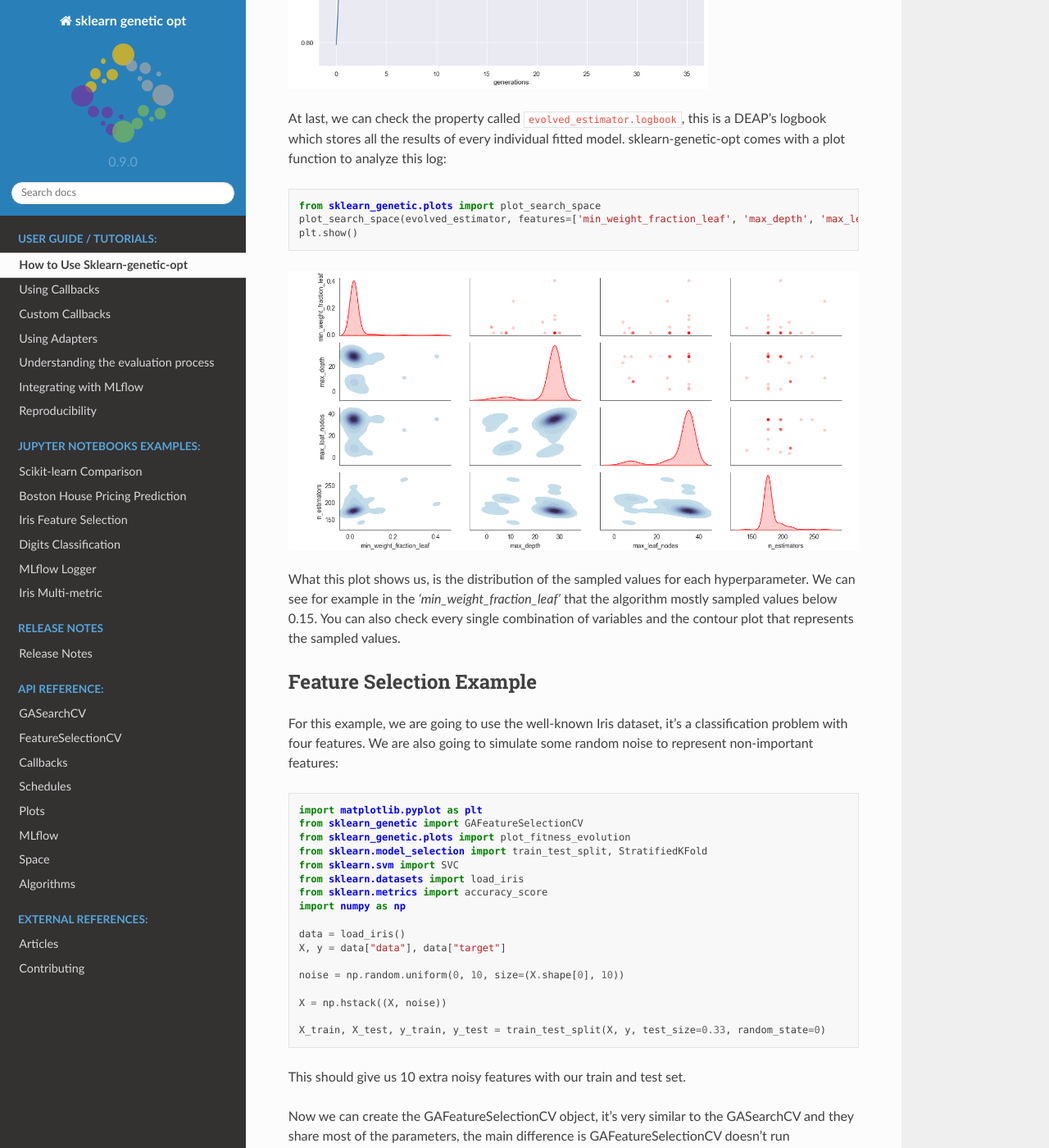
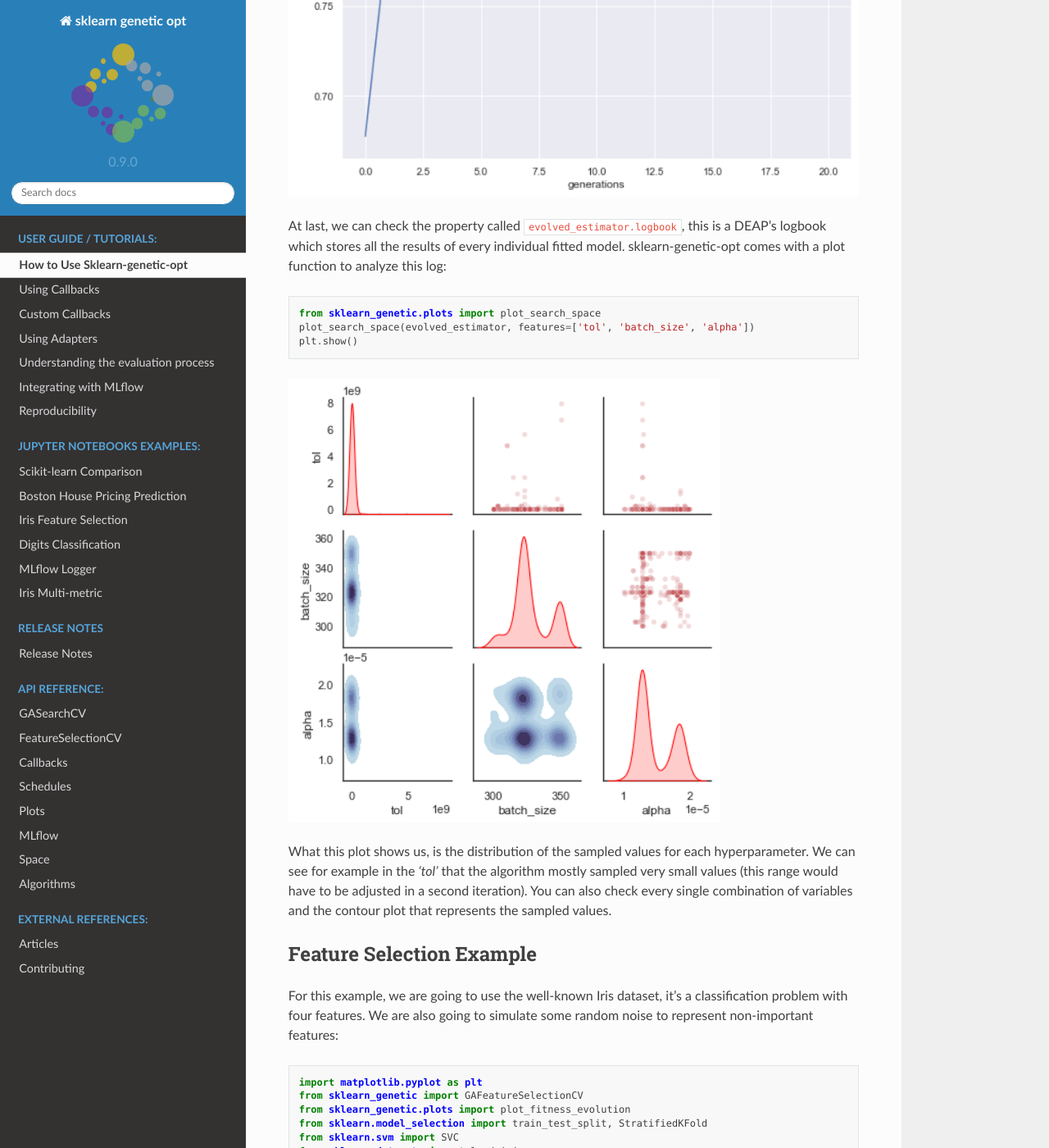
Before and after one commit to rodrigo-arenas/Sklearn-genetic-opt, a Sphinx documentation site: the page built from docs/tutorials/basic_usage.rst, in a window 1280 px wide and 1400 px high, scrolled down 4501 px. Shown: the whole window at 82% size. Built offline with Sphinx 7.4.7 and the Read the Docs theme 2.0.0, drawn with Linux system fonts in a browser that asks for light colours; some of the changed text lies outside the part shown.

Commit message:
switch a sample that is a better advertising
this example gives reproducable a steady increase in max_fitness
(the in my opinion interesting value). Unfortunately it depends on
a weird 'tol' range (much too high). When a better range is used,
this example is no better than before. I tried to hint the user to
this fact inside the documentation.

```diff
--- a/docs/tutorials/basic_usage.rst
+++ b/docs/tutorials/basic_usage.rst
@@ -72,11 +72,13 @@ We must do this with all the hyperparameters we want to tune, like this:
 
 .. code:: python3
 
-    param_grid = {'min_weight_fraction_leaf': Continuous(0.01, 0.5, distribution='log-uniform'),
-                  'bootstrap': Categorical([True, False]),
-                  'max_depth': Integer(2, 30),
-                  'max_leaf_nodes': Integer(2, 35),
-                  'n_estimators': Integer(100, 300)}
+    # this library even performs well on weird ranges
+    # adjust this to better ranges for better results
+    param_grid = {'tol': Continuous(1e-2, 1e10, distribution='log-uniform'),
+                  'alpha': Continuous(1e-5, 2e-5),
+                  'activation': Categorical(['logistic', 'tanh']),
+                  'batch_size': Integer(300, 350)
+                 }
 
 Notice that in the case of *'boostrap'*, as it is a categorical variable, we do must define all its possible values.
 As well, in the 'min_weight_fraction_leaf', we used an additional parameter named distribution,
@@ -99,7 +101,9 @@ It has several options that we can use, for this first example, we'll keep it ve
                                   scoring='accuracy',
                                   param_grid=param_grid,
                                   n_jobs=-1,
-                                  verbose=True)
+                                  verbose=True,
+                                  population_size=10,
+                                  generations=20)
 
 So now the setup is ready, note that are other parameters that can be specified in GASearchCV,
 the ones we used, are equivalents to the meaning in scikit-learn, besides the one already explained,
@@ -161,14 +165,15 @@ sklearn-genetic-opt comes with a plot function to analyze this log:
 .. code:: python3
 
     from sklearn_genetic.plots import plot_search_space
-    plot_search_space(evolved_estimator, features=['min_weight_fraction_leaf', 'max_depth', 'max_leaf_nodes', 'n_estimators'])
+    plot_search_space(evolved_estimator, features=['tol', 'batch_size', 'alpha'])
     plt.show()
 
 .. image:: ../images/basic_usage_plot_space_4.png
 
 What this plot shows us, is the distribution of the sampled values for each hyperparameter.
-We can see for example in the *'min_weight_fraction_leaf'* that the algorithm mostly sampled values below 0.15.
-You can also check every single combination of variables and the contour plot that represents the sampled values.
+We can see for example in the *'tol'* that the algorithm mostly sampled very small values
+(this range would have to be adjusted in a second iteration). You can also check every single
+combination of variables and the contour plot that represents the sampled values.
 
 
 Feature Selection Example
```
Also changed, not shown: other parts of docs/tutorials/basic_usage.rst (+3 -3 lines), docs/images/basic_usage_accuracy_2.jpeg, docs/images/basic_usage_fitness_plot_3.png, docs/images/basic_usage_plot_space_4.png, docs/images/basic_usage_train_log_1.jpeg.
